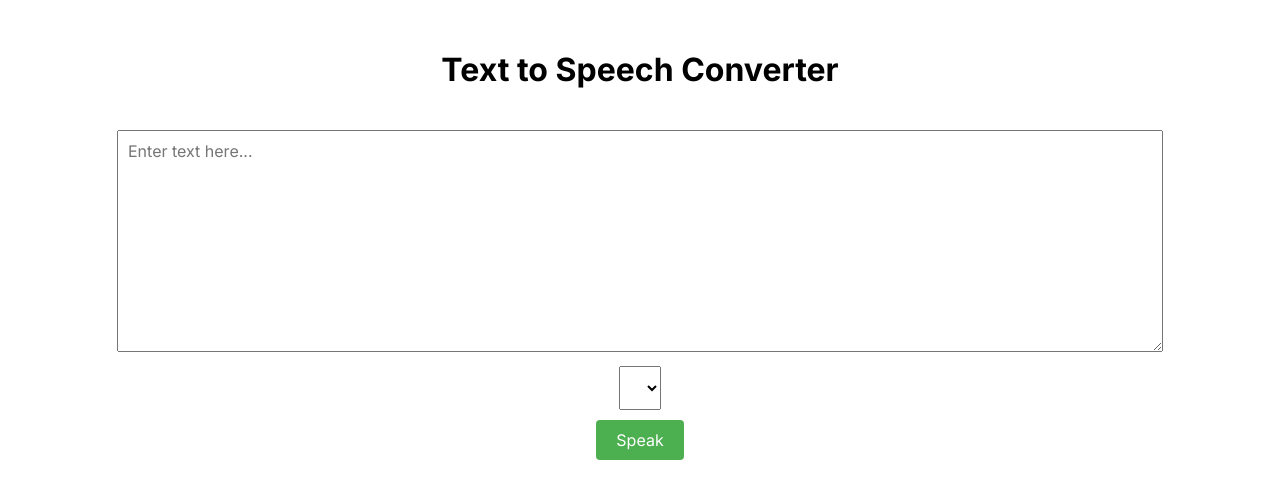
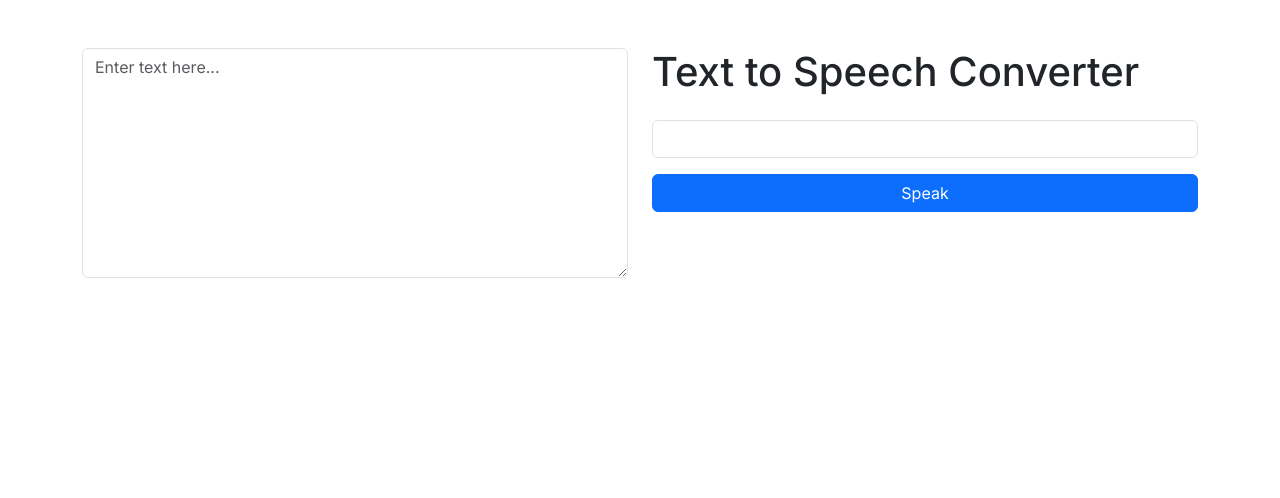
Before and after one commit to NaveenBommisetty/text_to_speech, a React (Create React App) app: page / in a window 1280 px wide. Shown: the top 498 px of the page. Built offline with nearby package versions, Linux system fonts and the light colour scheme.

Commit message:
added download audio button but there is some problem in downloading audio file

```diff
--- a/package.json
+++ b/package.json
@@ -6,6 +6,7 @@
     "@testing-library/jest-dom": "^5.17.0",
     "@testing-library/react": "^13.4.0",
     "@testing-library/user-event": "^13.5.0",
+    "bootstrap": "^5.3.3",
     "react": "^18.3.1",
     "react-dom": "^18.3.1",
     "react-scripts": "5.0.1",
--- a/src/App.css
+++ b/src/App.css
@@ -4,11 +4,8 @@
   font-family: Inter, sans-serif;
   text-align: center;
 }
-
-textarea {
-  width: 80%;
-  margin-top: 20px;
-  font-family: Inter;
+.text-left {
+  text-align: left;
 }
 
 select {
--- a/src/index.js
+++ b/src/index.js
@@ -3,6 +3,7 @@ import ReactDOM from 'react-dom/client';
 import './index.css';
 import App from './App';
 import reportWebVitals from './reportWebVitals';
+import 'bootstrap/dist/css/bootstrap.min.css';
 
 const root = ReactDOM.createRoot(document.getElementById('root'));
 root.render(
--- a/src/text-to-speech/TextToSpeech.js
+++ b/src/text-to-speech/TextToSpeech.js
@@ -1,11 +1,20 @@
-import React, { useState, useEffect } from 'react';
+import React, { useState, useEffect, useRef } from 'react';
+import 'bootstrap/dist/css/bootstrap.min.css';  // Ensure Bootstrap CSS is imported
 
 const TextToSpeech = () => {
     const [text, setText] = useState('');
     const [voices, setVoices] = useState([]);
     const [selectedVoice, setSelectedVoice] = useState(null);
+    const [audioUrl, setAudioUrl] = useState(null);
+    const audioContextRef = useRef(null);
+    const destinationRef = useRef(null);
 
     useEffect(() => {
+        if (!audioContextRef.current) {
+            audioContextRef.current = new (window.AudioContext || window.webkitAudioContext)();
+            destinationRef.current = audioContextRef.current.createMediaStreamDestination();
+        }
+
         const loadVoices = () => {
             const synth = window.speechSynthesis;
             const voiceList = synth.getVoices();
@@ -28,37 +37,68 @@ const TextToSpeech = () => {
             if (selectedVoiceObj) {
                 utterance.voice = selectedVoiceObj;
             }
+
+            const audioContext = audioContextRef.current;
+            const destination = destinationRef.current;
+            const mediaRecorder = new MediaRecorder(destination.stream);
+            const audioChunks = [];
+
+            mediaRecorder.ondataavailable = event => {
+                audioChunks.push(event.data);
+            };
+
+            mediaRecorder.onstop = () => {
+                const audioBlob = new Blob(audioChunks, { type: 'audio/wav' });
+                const audioUrl = URL.createObjectURL(audioBlob);
+                setAudioUrl(audioUrl);
+            };
+
+            mediaRecorder.start();
             window.speechSynthesis.speak(utterance);
+
+            utterance.onend = () => {
+                mediaRecorder.stop();
+            };
         }
     };
 
     return (
-        <div style={{ textAlign: 'center', marginTop: '50px' }}>
-            <h1>Text to Speech Converter</h1>
+        <div className="container mt-5">
+
+            <div className="row">
+                <div className="col-md-6 mb-3">
                     <textarea
                         value={text}
                         onChange={(e) => setText(e.target.value)}
-                rows="10"
-                cols="50"
+                        rows="9"
+                        className="form-control"
                         placeholder="Enter text here..."
-                style={{ padding: '10px', fontSize: '16px' }}
                     />
-            <br />
+                </div>
+                <div className="col-md-6 d-flex flex-column align-items-left">
+                <h1 className="text-left mb-4">Text to Speech Converter</h1>
                     <select
                         value={selectedVoice}
                         onChange={(e) => setSelectedVoice(e.target.value)}
-                style={{ padding: '10px', fontSize: '16px', marginTop: '10px' }}
+                        className="form-control mb-3"
                     >
+                        <option value="" disabled>Select a voice</option>
                         {voices.map((voice, index) => (
                             <option key={index} value={voice.name}>
                                 {voice.name} ({voice.lang})
                             </option>
                         ))}
                     </select>
-            <br />
-            <button onClick={handleSpeak} style={{ padding: '10px 20px', fontSize: '16px', marginTop: '10px' }}>
+                    <button onClick={handleSpeak} className="btn btn-primary mb-3">
                         Speak
                     </button>
+                    {audioUrl && (
+                        <a href={audioUrl} download="speech.mp3" className="btn btn-secondary">
+                            Download Audio
+                        </a>
+                    )}
+                </div>
+            </div>
         </div>
     );
 };
```
Also changed, not shown: 1 other file (tests, documents, lock files or other folders). Lines whose indentation alone changed are shown as unchanged.
